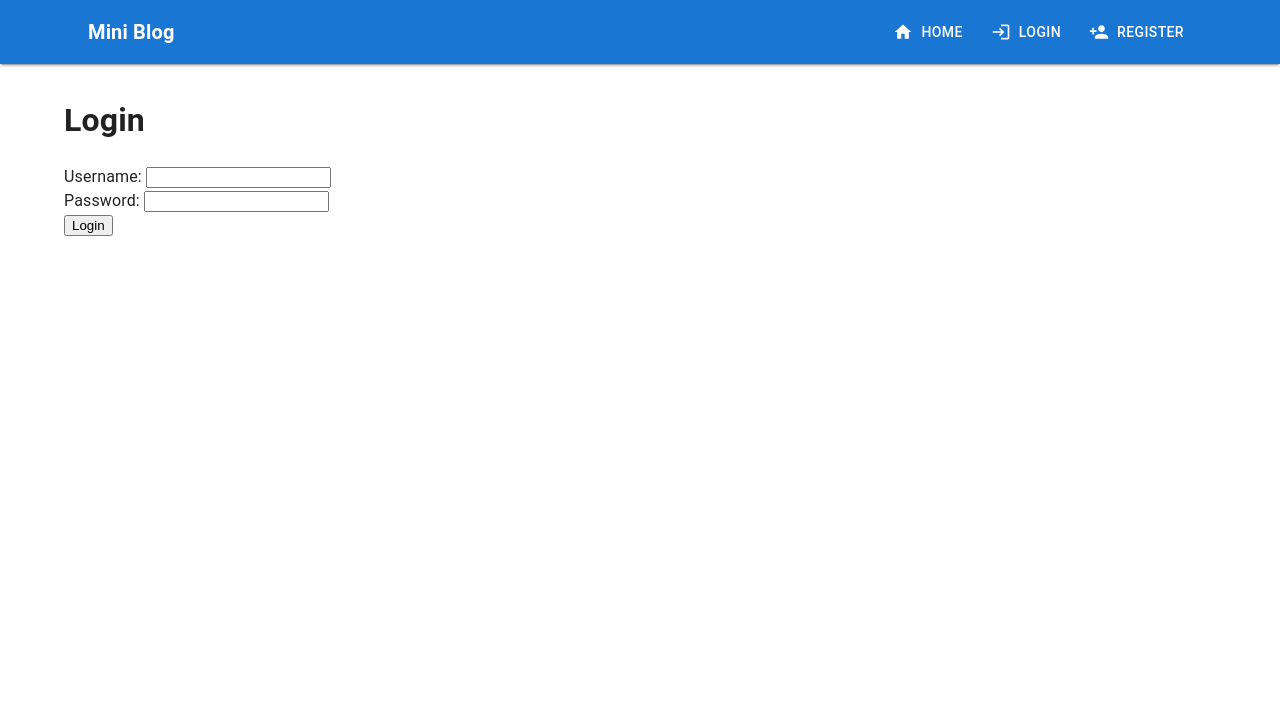
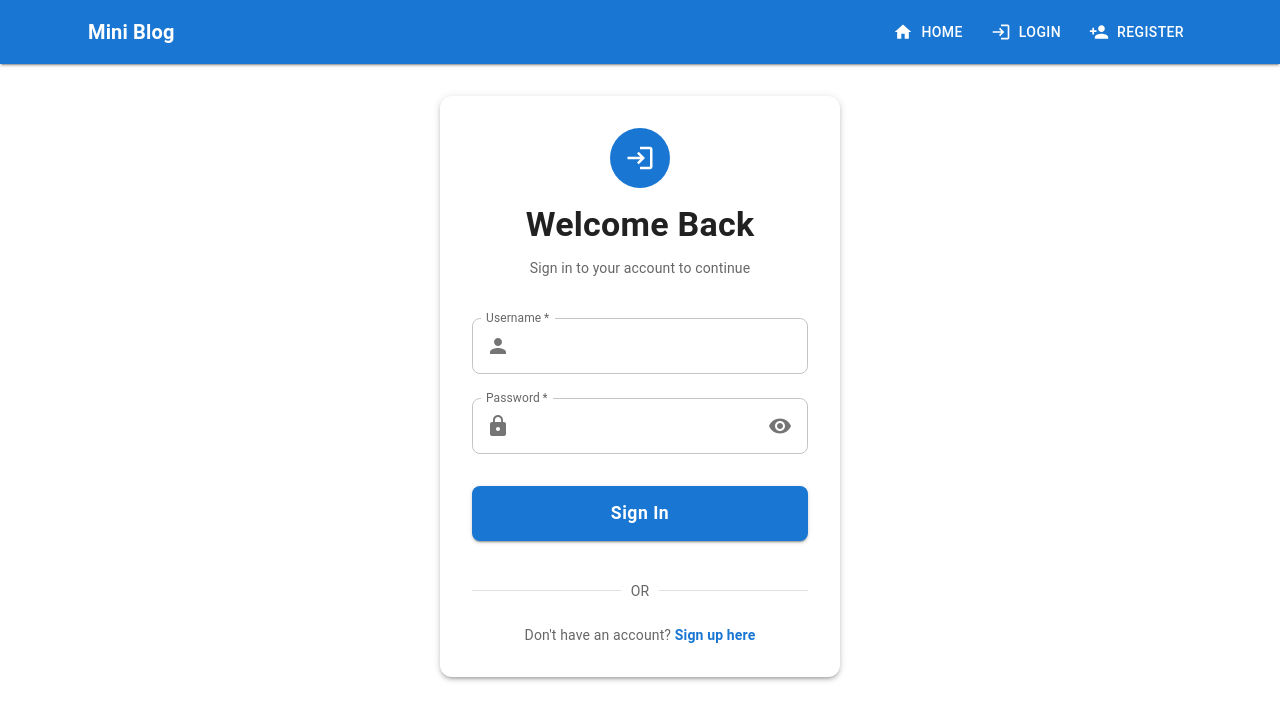
Before and after one commit to YBJ0000/full-stack-mini-blog, a React (Vite) app in the folder client/: page /login in a window 1280 px wide. Shown: the top 720 px of the page. Built offline with nearby package versions, Linux system fonts and the light colour scheme.

Commit message:
refactor Login

```diff
--- a/client/src/components/Login.jsx
+++ b/client/src/components/Login.jsx
@@ -1,18 +1,45 @@
 import { useState } from 'react';
-import { useNavigate } from 'react-router-dom';
+import { useNavigate, Link } from 'react-router-dom';
 import axios from 'axios';
+import {
+  Box,
+  Paper,
+  TextField,
+  Button,
+  Typography,
+  Alert,
+  Divider,
+  InputAdornment,
+  IconButton,
+  CircularProgress
+} from '@mui/material';
+import {
+  Visibility,
+  VisibilityOff,
+  Person as PersonIcon,
+  Lock as LockIcon,
+  Login as LoginIcon
+} from '@mui/icons-material';
+import { motion } from 'framer-motion';
 
 function Login({ onLoginSuccess }) {
   const [username, setUsername] = useState('');
   const [password, setPassword] = useState('');
   const [error, setError] = useState('');
+  const [loading, setLoading] = useState(false);
+  const [showPassword, setShowPassword] = useState(false);
   const navigate = useNavigate();
 
   const handleSubmit = async (e) => {
     e.preventDefault();
     setError('');
+    setLoading(true);
+
     try {
-      const response = await axios.post(`${import.meta.env.VITE_API_URL}/api/login`, { username, password });
+      const response = await axios.post(`${import.meta.env.VITE_API_URL}/api/login`, {
+        username,
+        password
+      });
       const { accessToken } = response.data;
       localStorage.setItem('token', accessToken);
       onLoginSuccess();
@@ -24,35 +51,185 @@ function Login({ onLoginSuccess }) {
         setError('Login failed. Please check your credentials.');
       }
       console.error('Login error:', err);
+    } finally {
+      setLoading(false);
     }
   };
 
+  const handleTogglePasswordVisibility = () => {
+    setShowPassword(!showPassword);
+  };
+
   return (
-    <div>
-      <h1>Login</h1>
-      <form onSubmit={handleSubmit}>
-        {error && <p style={{ color: 'red' }}>{error}</p>}
-        <div>
-          <label>Username: </label>
-          <input
-            type="text"
+    <Box
+      sx={{
+        display: 'flex',
+        justifyContent: 'center',
+        alignItems: 'center',
+        minHeight: '60vh'
+      }}
+    >
+      <motion.div
+        initial={{ opacity: 0, y: 20 }}
+        animate={{ opacity: 1, y: 0 }}
+        transition={{ duration: 0.5 }}
+      >
+        <Paper
+          elevation={3}
+          sx={{
+            p: 4,
+            width: '100%',
+            maxWidth: 400,
+            borderRadius: 3
+          }}
+        >
+          <Box sx={{ textAlign: 'center', mb: 3 }}>
+            <motion.div
+              initial={{ scale: 0 }}
+              animate={{ scale: 1 }}
+              transition={{ delay: 0.2, type: "spring", stiffness: 200 }}
+            >
+              <Box
+                sx={{
+                  width: 60,
+                  height: 60,
+                  borderRadius: '50%',
+                  bgcolor: 'primary.main',
+                  display: 'flex',
+                  alignItems: 'center',
+                  justifyContent: 'center',
+                  mx: 'auto',
+                  mb: 2
+                }}
+              >
+                <LoginIcon sx={{ color: 'white', fontSize: 30 }} />
+              </Box>
+            </motion.div>
+
+            <Typography variant="h4" component="h1" gutterBottom sx={{ fontWeight: 'bold' }}>
+              Welcome Back
+            </Typography>
+            <Typography variant="body2" color="text.secondary">
+              Sign in to your account to continue
+            </Typography>
+          </Box>
+
+          {error && (
+            <motion.div
+              initial={{ opacity: 0, y: -10 }}
+              animate={{ opacity: 1, y: 0 }}
+            >
+              <Alert severity="error" sx={{ mb: 3 }}>
+                {error}
+              </Alert>
+            </motion.div>
+          )}
+
+          <Box component="form" onSubmit={handleSubmit} sx={{ mt: 2 }}>
+            <TextField
+              fullWidth
+              label="Username"
               value={username}
               onChange={(e) => setUsername(e.target.value)}
               required
+              margin="normal"
+              variant="outlined"
+              InputProps={{
+                startAdornment: (
+                  <InputAdornment position="start">
+                    <PersonIcon color="action" />
+                  </InputAdornment>
+                ),
+              }}
+              sx={{
+                '& .MuiOutlinedInput-root': {
+                  borderRadius: 2,
+                }
+              }}
             />
-        </div>
-        <div>
-          <label>Password: </label>
-          <input
-            type="password"
+
+            <TextField
+              fullWidth
+              label="Password"
+              type={showPassword ? 'text' : 'password'}
               value={password}
               onChange={(e) => setPassword(e.target.value)}
               required
+              margin="normal"
+              variant="outlined"
+              InputProps={{
+                startAdornment: (
+                  <InputAdornment position="start">
+                    <LockIcon color="action" />
+                  </InputAdornment>
+                ),
+                endAdornment: (
+                  <InputAdornment position="end">
+                    <IconButton
+                      onClick={handleTogglePasswordVisibility}
+                      edge="end"
+                      size="small"
+                    >
+                      {showPassword ? <VisibilityOff /> : <Visibility />}
+                    </IconButton>
+                  </InputAdornment>
+                ),
+              }}
+              sx={{
+                '& .MuiOutlinedInput-root': {
+                  borderRadius: 2,
+                }
+              }}
             />
-        </div>
-        <button type="submit">Login</button>
-      </form>
-    </div>
+
+            <Button
+              type="submit"
+              fullWidth
+              variant="contained"
+              size="large"
+              disabled={loading}
+              sx={{
+                mt: 3,
+                mb: 2,
+                borderRadius: 2,
+                py: 1.5,
+                fontSize: '1.1rem',
+                fontWeight: 'bold',
+                textTransform: 'none'
+              }}
+            >
+              {loading ? (
+                <CircularProgress size={24} color="inherit" />
+              ) : (
+                'Sign In'
+              )}
+            </Button>
+          </Box>
+
+          <Divider sx={{ my: 3 }}>
+            <Typography variant="body2" color="text.secondary">
+              OR
+            </Typography>
+          </Divider>
+
+          <Box sx={{ textAlign: 'center' }}>
+            <Typography variant="body2" color="text.secondary">
+              Don't have an account?{' '}
+              <Link
+                to="/register"
+                style={{
+                  color: '#1976d2',
+                  textDecoration: 'none',
+                  fontWeight: 'bold'
+                }}
+              >
+                Sign up here
+              </Link>
+            </Typography>
+          </Box>
+        </Paper>
+      </motion.div>
+    </Box>
   );
 }
 
```
Lines whose indentation alone changed are shown as unchanged.
